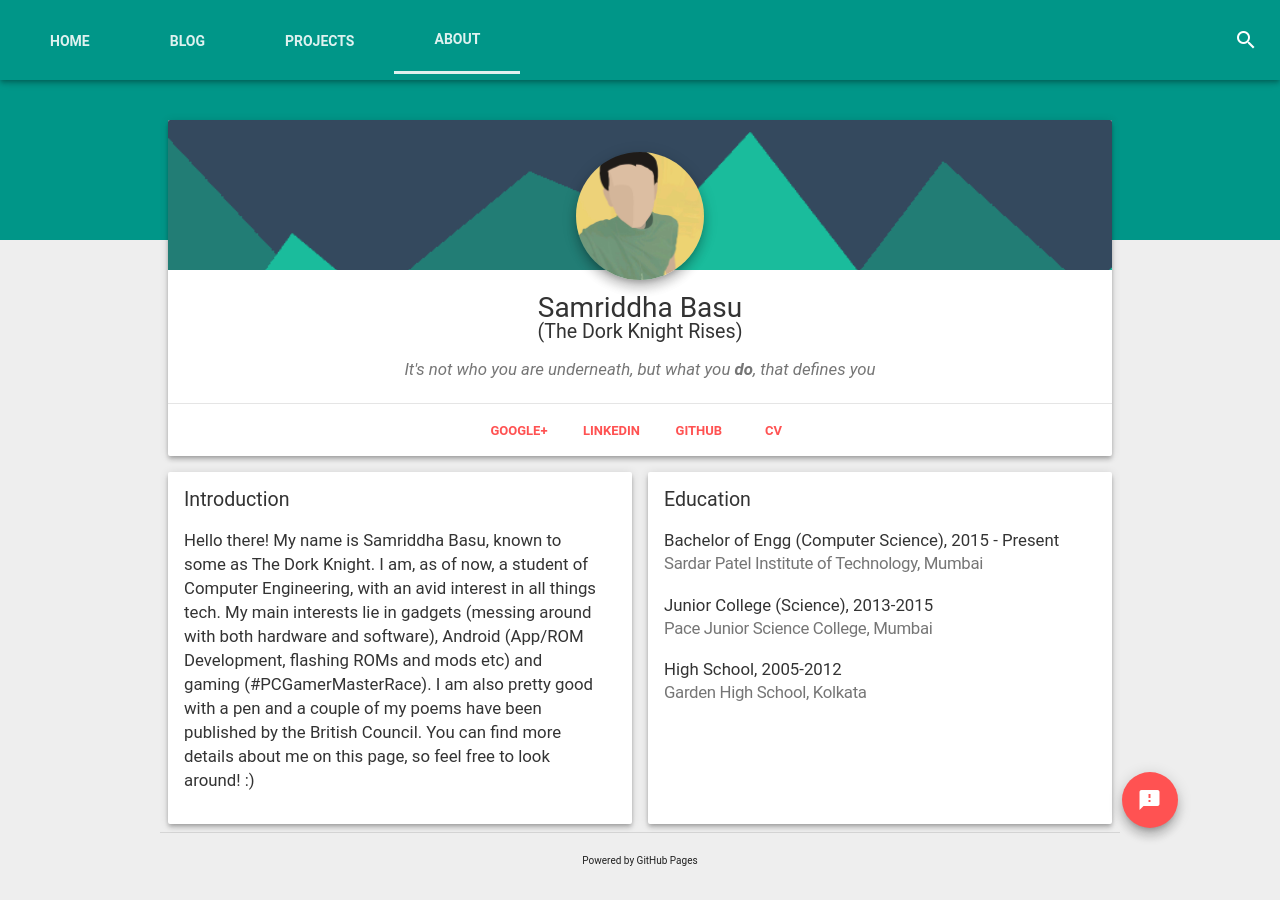
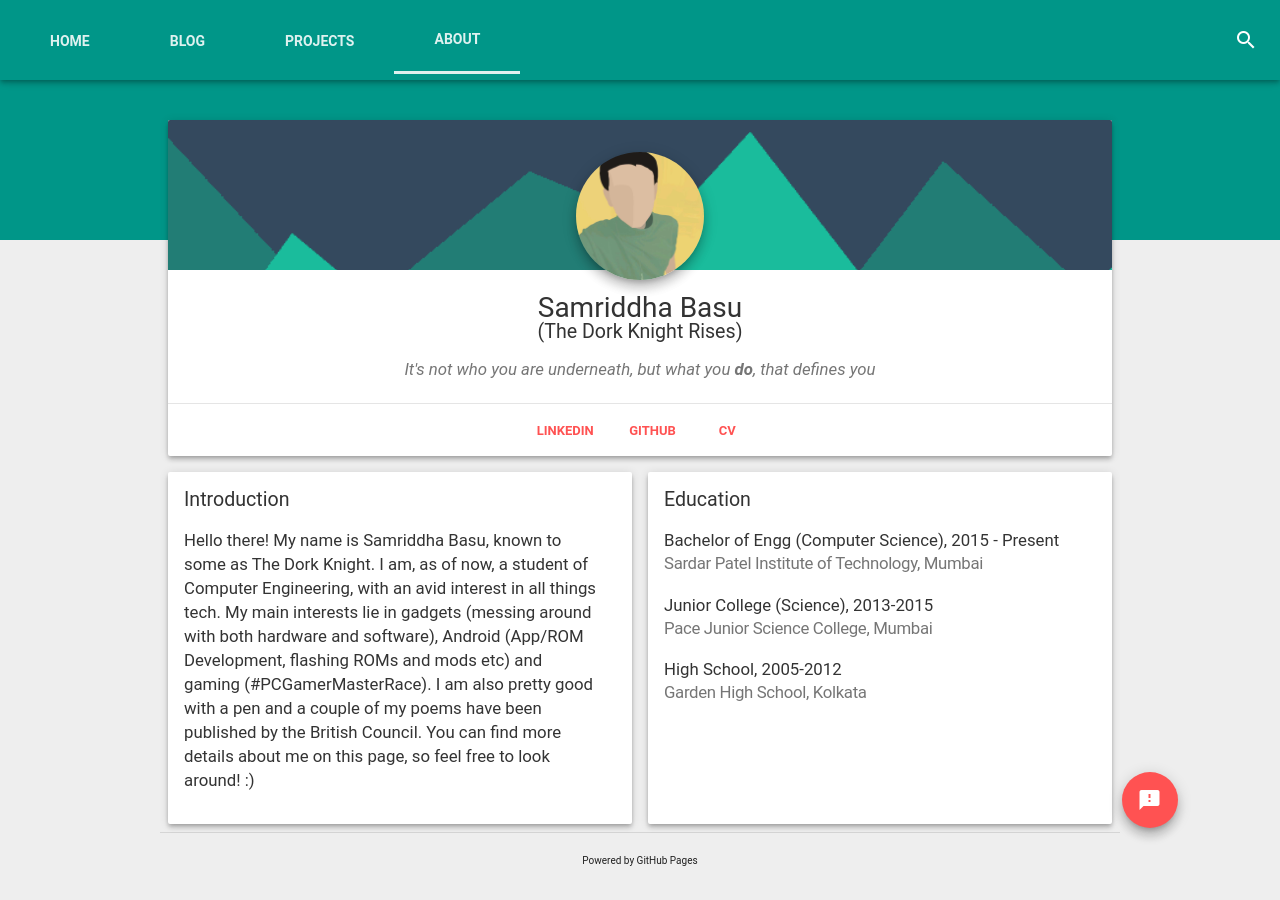
Before and after one commit to samriddhabasu/samriddhabasu.github.io, a Jekyll site: the page built from about/index.html, in a window 1280 px wide and 900 px high. Built offline with Jekyll 4.4.1, drawn with Linux system fonts in a browser that asks for light colours; nearby versions of some CDN libraries; comment, search, counter and statistics services are not loaded.

Commit message:
Updated About page and CV

```diff
--- a/about/index.html
+++ b/about/index.html
@@ -37,22 +37,15 @@ title: About | The Dork Knight Rises
 		<div style="position: relative; top: 16px; height: 100%; width: 100%; margin: 0 auto; text-align: center;">
 			<div class="mdl-card__actions mdl-card--border" style="margin: 0 auto; padding: 0 auto;">
 				<ul style="list-style: none; margin: 0; margin-bottom: 16px; padding: 0;">
-                		<li>
-					<a id="gplus" href="https://plus.google.com/+SamriddhaBasu">
-					<button class="mdl-button mdl-button--accent mdl-js-button mdl-js-ripple-effect">
-					<font size="2.0em"><strong>Google+</strong></font>
-					</button>
-					</a>
-				</li>
 				<li>
-					<a id="linkedin" href="https://in.linkedin.com/in/samriddha-basu-6011a4113">
+					<a id="linkedin" href="https://www.linkedin.com/in/samriddha-basu/">
 					<button class="mdl-button mdl-button--accent mdl-js-button mdl-js-ripple-effect">
 					<font size="2.0em"><strong>LinkedIn</strong></font>
 					</button>
 					</a>
 				</li>
 				<li>
-					<a id="github" href="https://github.com/TheDorkKnightRises">
+					<a id="github" href="https://github.com/TheDorkKnightRises/">
 					<button class="mdl-button mdl-button--accent mdl-js-button mdl-js-ripple-effect">
 					<font size="2.0em"><strong>GitHub</strong></font>
 					</button>
```
Also changed, not shown: 1 other file.
